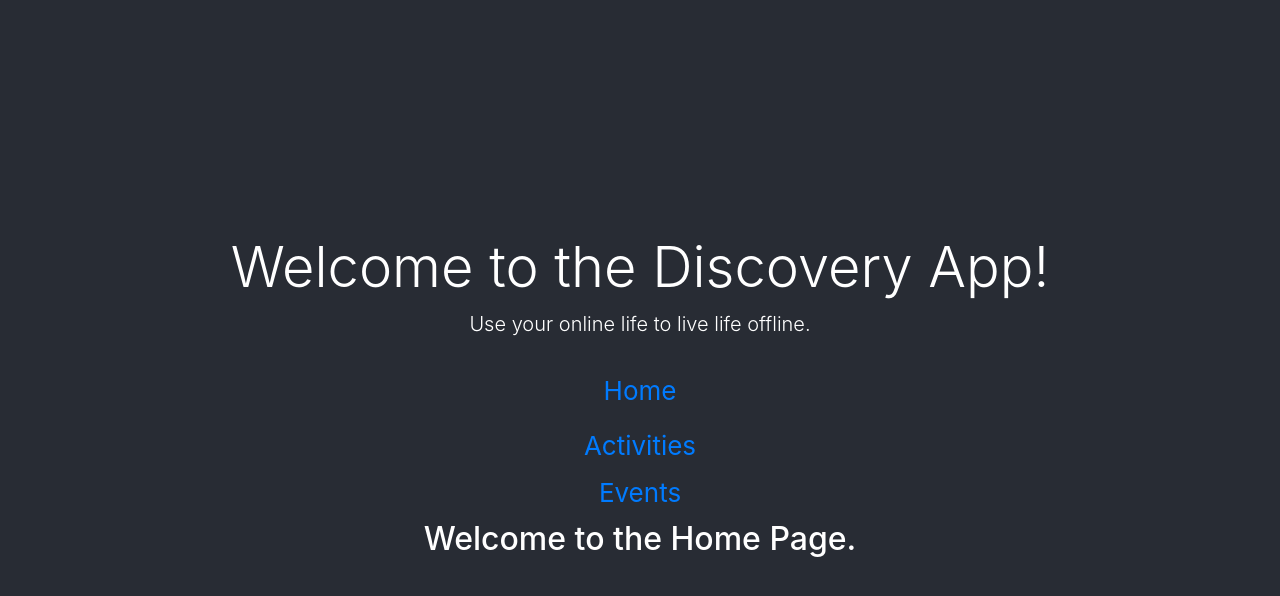
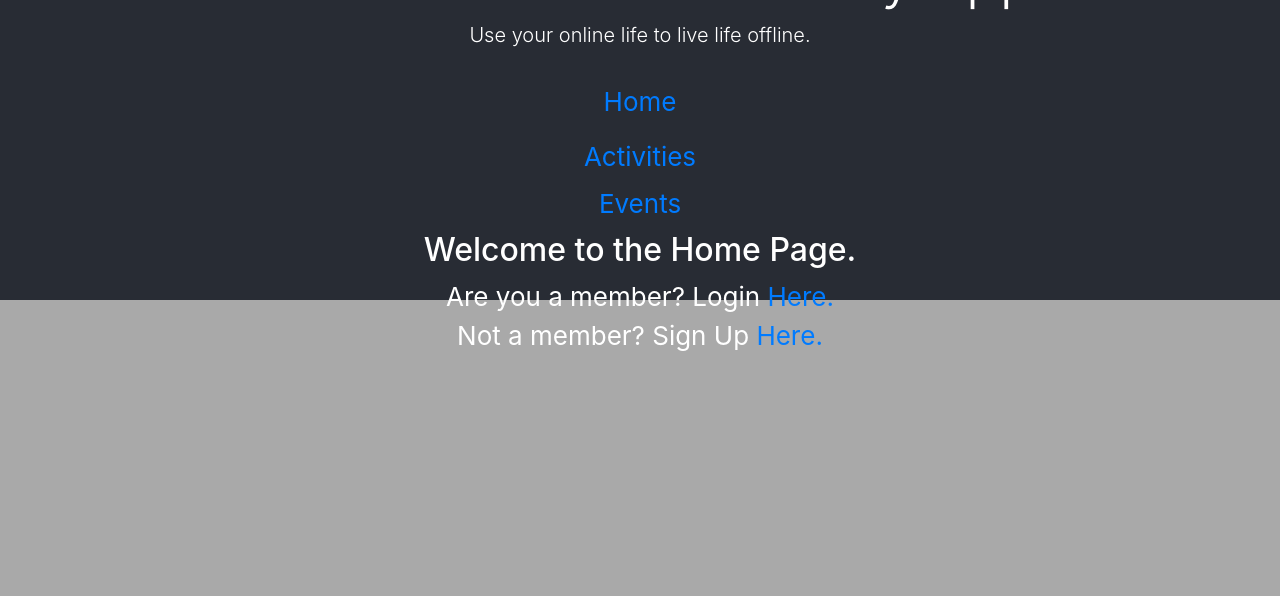
Before and after one commit to dgill45/discovery_app_fe, a React (Create React App) app: page / in a window 1280 px wide. Shown: the top 596 px of the page. Built offline with nearby package versions, Linux system fonts and the light colour scheme.

Commit message:
created signup, login link on Home

```diff
--- a/src/App.css
+++ b/src/App.css
@@ -4,7 +4,7 @@
 
 .App-header {
   background-color: #282c34;
-  height: 50rem;
+  height: 300px;
   display: flex;
   flex-direction: column;
   align-items: center;
--- a/src/components/ActivitiesContainer.js
+++ b/src/components/ActivitiesContainer.js
@@ -1,11 +1,11 @@
 import React, {useState, useEffect} from "react";
 import { BASE_URL } from '../constraints';
-import ActivityCard from "./ActivityCard";
 import ActivityForm from "./ActivityForm";
+import ActivityPage from "./ActivitiesPage";
 
 function ActivitiesContainer(){
 
-    //INDEX '/activities'
+    //READ '/activities'
 
     const [activities, setActivities] = useState([])
     const [showForm, setShowForm] = useState(false)
@@ -17,7 +17,7 @@ function ActivitiesContainer(){
 
     }, [])
 
-    //CREATE
+    //CREATE an activity
 
     function createActivity(activities) {
         fetch(BASE_URL + "activities", {
@@ -32,23 +32,12 @@ function ActivitiesContainer(){
 
     }
 
+    //Form toggler
     function handleClick() {
         setShowForm((showForm) => !showForm)
       }
 
-
-    function populateActivities(){
-
-            return activities.map((activity) => (
-              <ActivityCard key={activity.id}
-                activity_name = {activity.activity_name}
-                deleteActivity={deleteActivity}
-                updateActivity={updateActivity}
-                />
-            ));
-
-    }
-
+    //EDIT Activity
     function updateActivity(activity) {
         fetch(BASE_URL + "activities/" + activity.id, {
           method: "PATCH",
@@ -66,6 +55,7 @@ function ActivitiesContainer(){
         setActivities(newActivities);
     }
 
+    //DESTROY an activity
     function deleteActivity(activity) {
         fetch(BASE_URL + "activity/" + activity.id, {
           method: "DELETE",
@@ -76,18 +66,16 @@ function ActivitiesContainer(){
 
     return(
         <div className = 'board-container'>
-            <header>All Activities Board</header>
-                <div className = 'card-container'>
-                    { activities && populateActivities()}
-                </div>
+            <ActivityPage activities = {activities}
+              updateActivity = {updateActivity}
+              deleteActivity = {deleteActivity}
+                  />
                 {showForm ? <ActivityForm
                 createActivity={createActivity}/> : null}
                     <div className="button-container">
                         <button onClick={handleClick}>{showForm?
                           "Hide new Activity form":"Add a new Activity" }</button>
                     </div>
-
-
         </div>
     )
 
--- /dev/null
+++ b/src/components/ActivitiesPage.js
@@ -0,0 +1,32 @@
+import React from 'react'
+import ActivityCard from './ActivityCard'
+
+
+function ActivityPage({activities, deleteActivity, updateActivity}){
+
+
+
+    function populateActivities(){
+
+        return activities.map((activity) => (
+          <ActivityCard key={activity.id}
+            activity_name = {activity.activity_name}
+            deleteActivity={deleteActivity}
+            updateActivity={updateActivity}
+            />
+        ));
+
+}
+
+    return(
+
+        <div>
+           <header>All Activities Board</header>
+                <div className = 'card-container'>
+                    { activities && populateActivities()}
+                </div>
+        </div>
+    )
+}
+
+export default ActivityPage;
--- a/src/components/ActivityCard.js
+++ b/src/components/ActivityCard.js
@@ -2,7 +2,7 @@ import React from 'react'
 import {Link} from 'react-router-dom'
 
 
-function ActivityCard({id, activity_name, deleteActivity}){
+function ActivityCard({id, activity_name, deleteActivity, updateActivity}){
 
     return(
 
--- a/src/components/ActivityDetails.js
+++ b/src/components/ActivityDetails.js
@@ -7,6 +7,7 @@ function ActivityDetails({activities}){
 
     const [activity, setActivity] = useState(null)
     const {id} = useParams()
+    console.log(id)
 
     // Show a particular activity
     useEffect(() =>{
@@ -20,14 +21,14 @@ function ActivityDetails({activities}){
         <div className = 'panel-container'>
             {activity && <div className = "panel">
             <div className = "panel-body">
-                    <h3>{activity.activity_name}</h3>
+                    <h3>{activities.activity_name}</h3>
             </div>
-                <EventContainer activities = {activities}/>
+                <EventContainer />
 
             </div>}
 
-            <button className = 'clicked' > Edit this Activity</button>
-            <button className = 'clicked' > Delete This Activity!</button>
+            <button className = 'clicked'> Edit this Activity</button>
+            <button className = 'clicked'> Delete This Activity!</button>
         </div>
     )
 }
--- a/src/components/ActivityForm.js
+++ b/src/components/ActivityForm.js
@@ -9,7 +9,7 @@ function EventForm({activities, createActivity}){
     function handleChange(event) {
 
         setNewActivity({
-          ...activities,
+                ...newActivity,
           [event.target.name]: event.target.value,
         });
       }
--- a/src/components/Home.js
+++ b/src/components/Home.js
@@ -1,4 +1,6 @@
 import React from "react"
+import {Link} from 'react-router-dom'
+
 
 function Home(){
 
@@ -12,6 +14,11 @@ function Home(){
             <h2>
                 Welcome to the Home Page.
             </h2>
+            Are you a member?
+            Login <Link to = {`/login`}> Here.</Link><br />
+            Not a member?  Sign Up<Link to = {'/signup'} > Here.</Link>
+
+
         </div>
     )
 }
```
